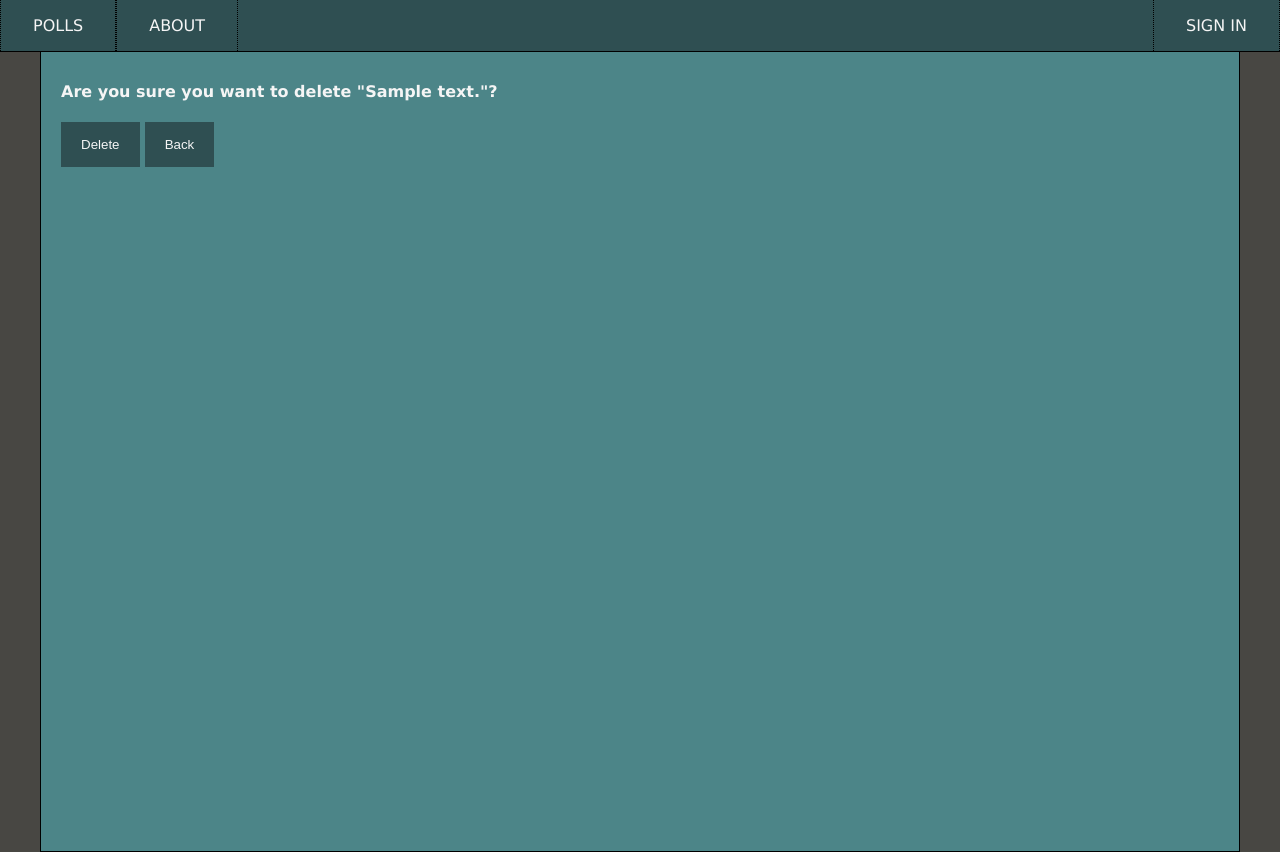
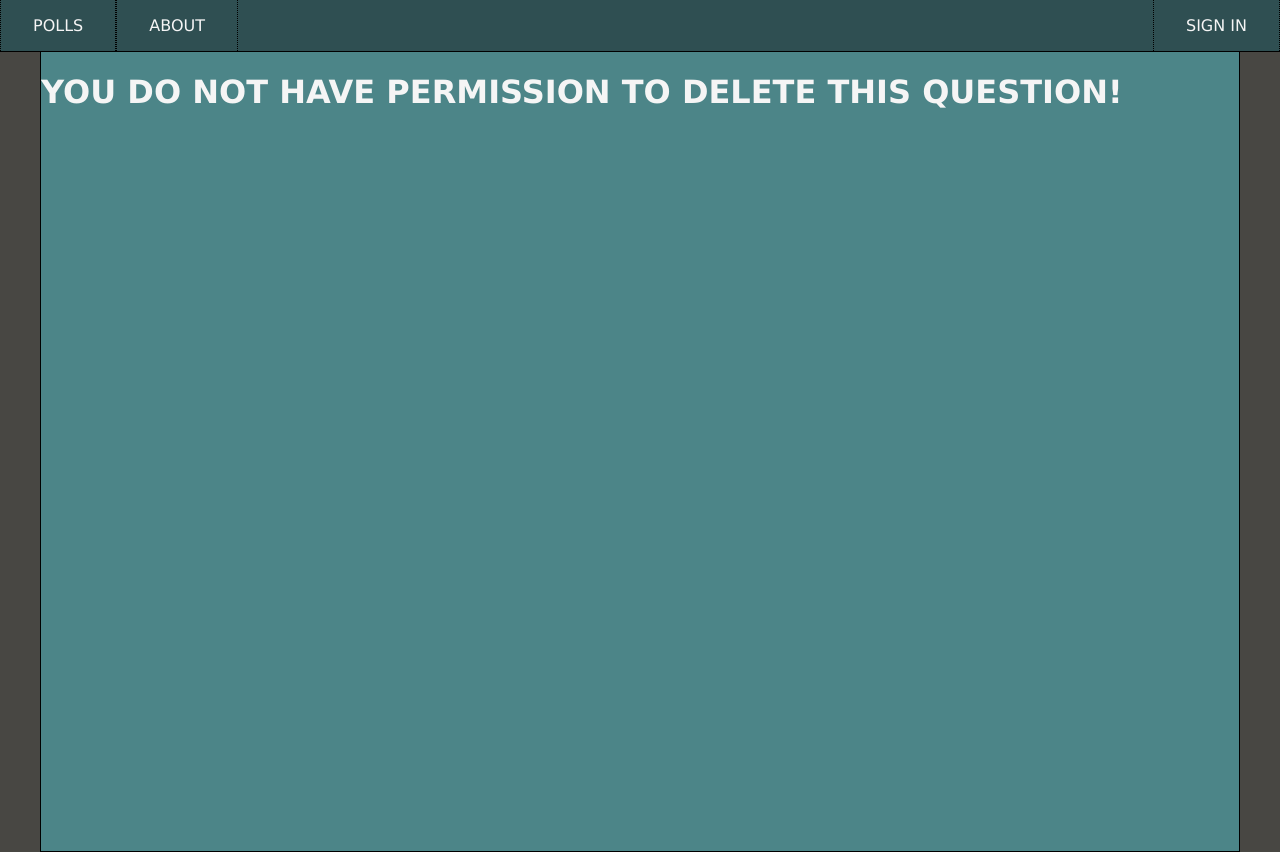
Before and after one commit to Rokudoku/Django-Strawpoll-WebApp, a Django app: page /polls/1/delete/ in a window 1280 px wide. Shown: the part 101-953 px from the top of the page. Run offline with Django 3.2, Linux system fonts and the light colour scheme; tables that the repository leaves empty hold one stand-in row (values such as "Sample post"); some libraries are stand-ins or nearby versions.

Commit message:
Template method of only allowing owners of question to delete that question.
HOWEVER! This feels pretty exploitable and I think I should do it in the view somehow. (Started writing some code for it).

```diff
--- a/polls/templates/polls/confirm_delete.html
+++ b/polls/templates/polls/confirm_delete.html
@@ -3,6 +3,8 @@
 {% block title %}Delete{% endblock %}
 
 {% block content %}
+
+    {% if user == question.author %}
 
     <div class="container">
 
@@ -15,6 +17,12 @@
         </form>
 
     </div>
+
+    {% else %}
+
+        <h1>YOU DO NOT HAVE PERMISSION TO DELETE THIS QUESTION!</h1>
+
+    {% endif %}
 
 {% endblock %}
 
```
Also changed, not shown: polls/views.py (+14 -0 lines).
